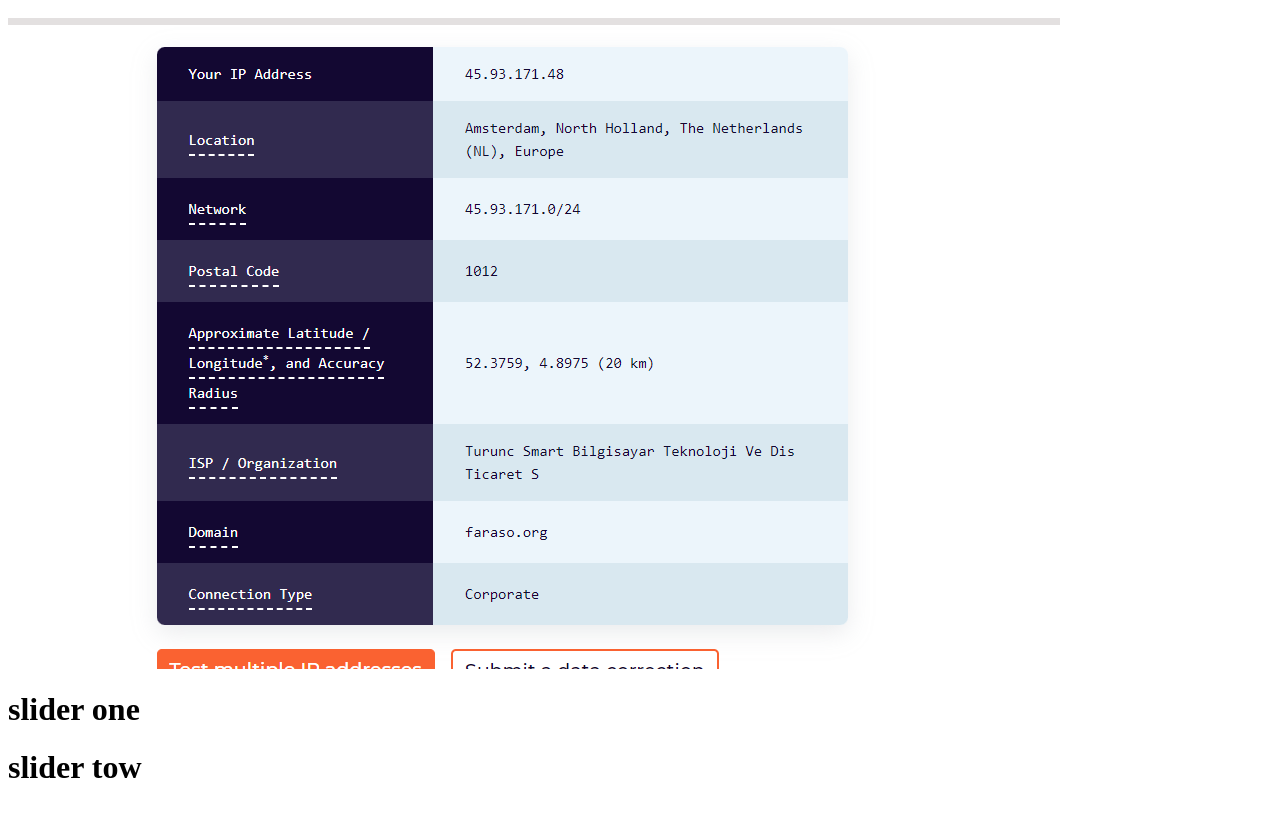
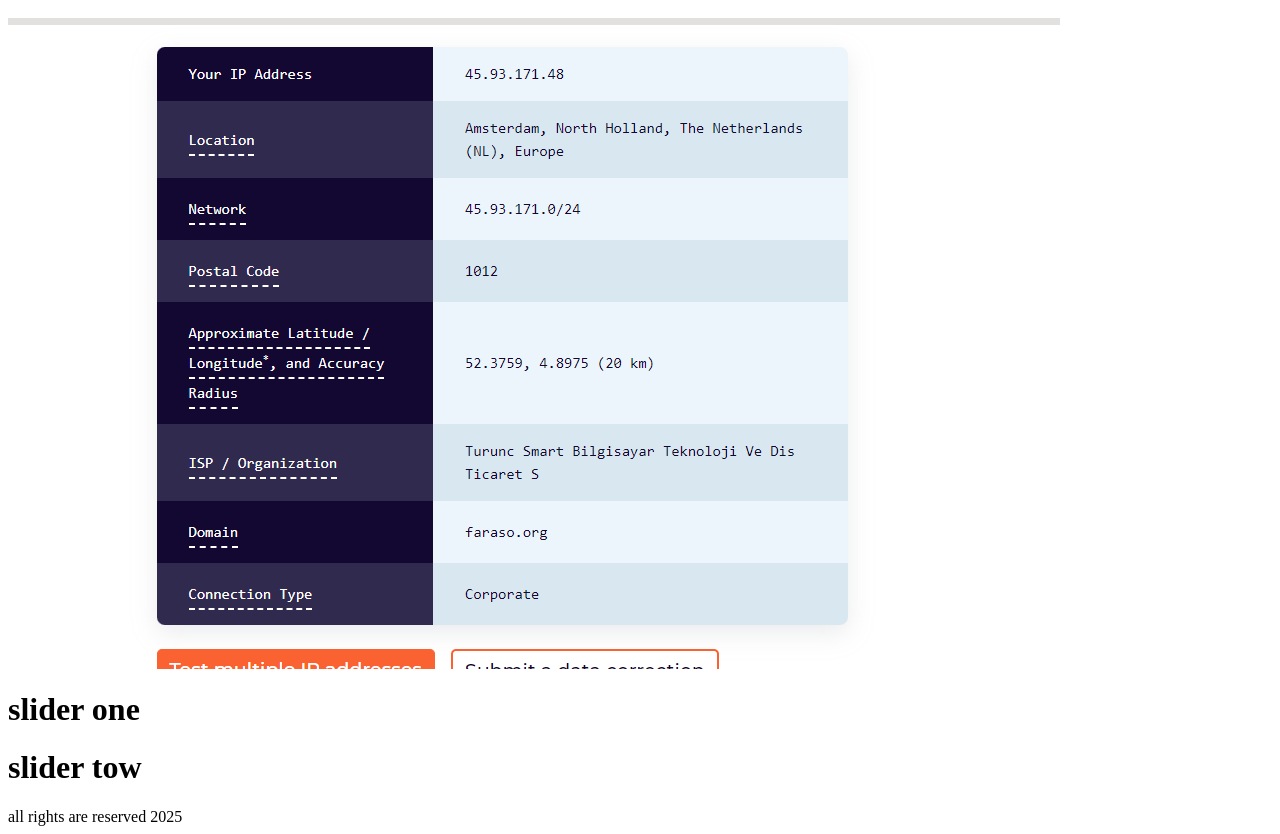
Before and after one commit to AliaminiCodes/git_lrening_new, a plain HTML site: page index.html in a window 1280 px wide. Shown: the part 48-882 px from the top of the page. Before the commit the page ends 856 px from the top, so only its background shows below. Drawn offline with Linux system fonts and the light colour scheme.

Commit message:
some changes in master branch

```diff
--- a/index.html
+++ b/index.html
@@ -14,6 +14,7 @@
             <div class="slider">
                 <h1>slider one</h1>
                 <h1>slider tow</h1>
+                <footer>all rights are reserved 2025</footer>
             </div>
 
 
```
